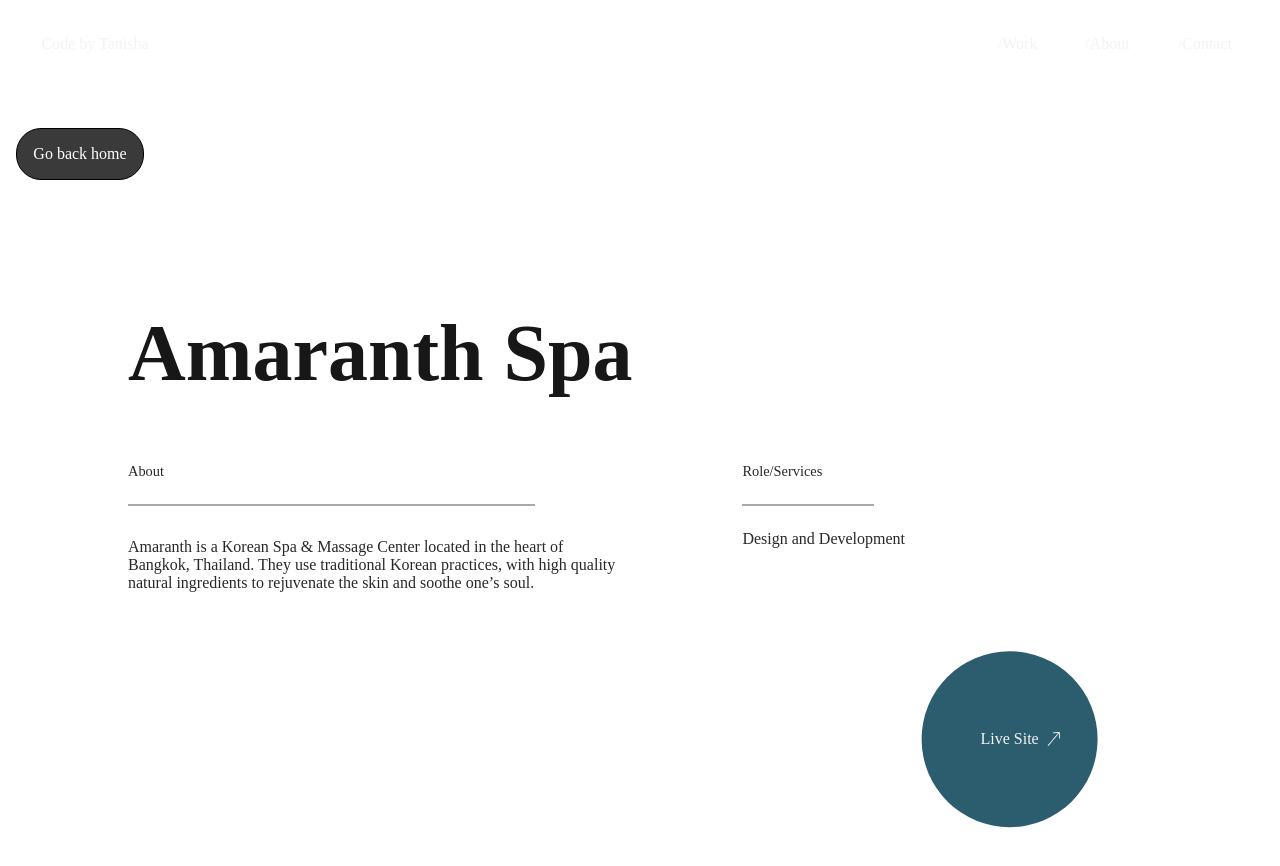
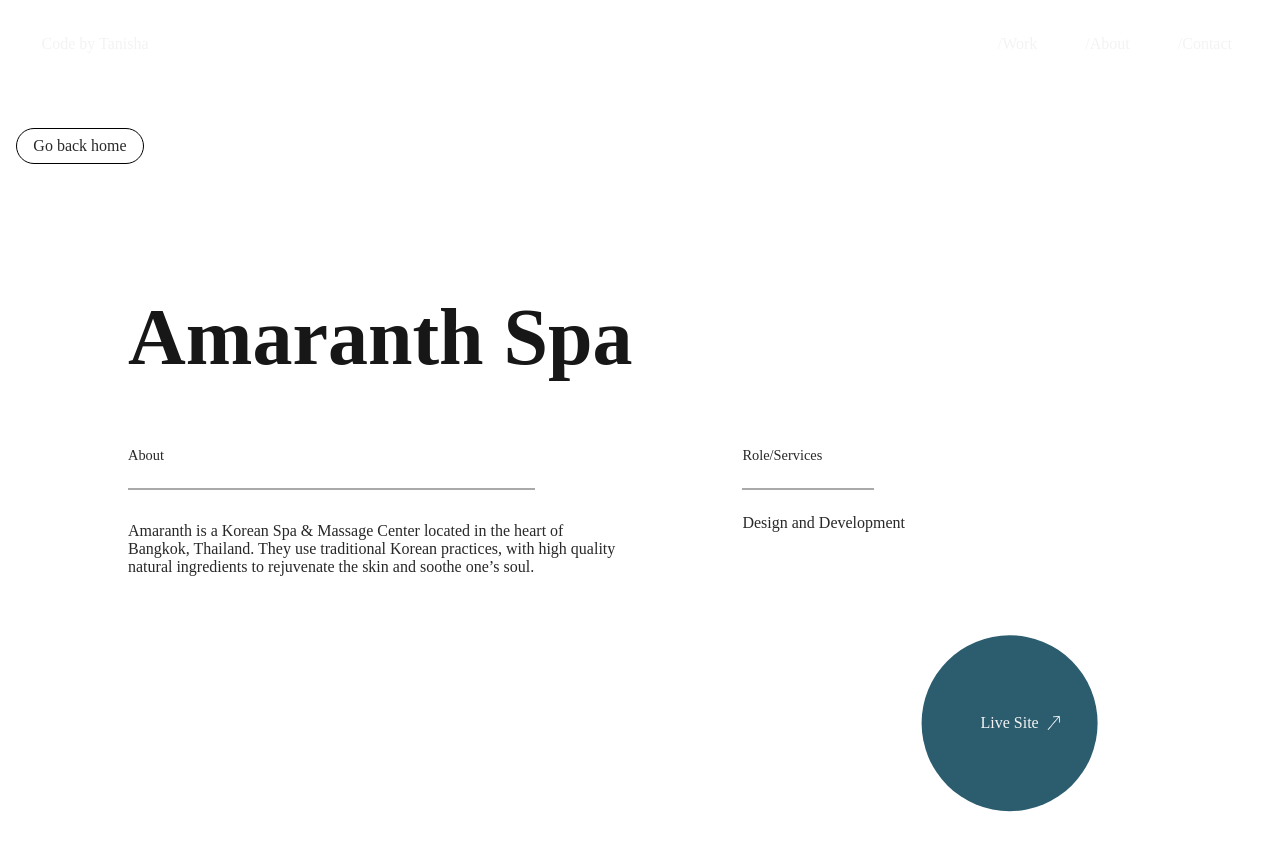
Before and after one commit to TanishaRampersad/My-Portfolio, a React (Create React App) app in the folder portfolio/: page /amaranth in a window 1280 px wide. Shown: the top 866 px of the page. Built offline with nearby package versions, Linux system fonts and the light colour scheme; a web font is replaced by a local one.

Commit message:
edited css for back to home link

```diff
--- a/portfolio/src/components/About.css
+++ b/portfolio/src/components/About.css
@@ -72,6 +72,10 @@
     justify-content: center;
     align-items: center;
     text-decoration: none;
+}
+
+#closingTag{
+    opacity:0;
 }
 
 
--- a/portfolio/src/components/About.js
+++ b/portfolio/src/components/About.js
@@ -15,14 +15,13 @@ export default function About() {
         function textAnimation() {
             const text = document.querySelector('#closingTag')
 
-           const textAnime = gsap.fromTo(text,{y:0, opacity: 0}, {y: -30, ease: 'power1.inOut', opacity:1})
+           const textAnime = gsap.to(text, {y: -30, ease: 'power1.inOut', opacity:1, duration: 2})
 
            ScrollTrigger.create({
             trigger: text,
             animation: textAnime,
             start: 'top 90%',
             end: 'top 50%',
-            scrub: 3
            })
         }
 
--- a/portfolio/src/components/Amaranth.css
+++ b/portfolio/src/components/Amaranth.css
@@ -54,17 +54,22 @@
     font-family: 'Avenir-book';
 }
 
-.home-link{
+.amaranth-home-link{
     margin-left: 1rem;
     margin-bottom: 5rem;
 }
 
-.link-to-home h1{
-    padding: 1rem 0.5rem;
+.amaranth-link-to-home{
+    text-decoration: none;
+}
+
+
+.amaranth-link-to-home h1{
+    padding: 0.5rem 0.5rem;
     position: relative;
-    border: 1px solid rgb(163, 37, 37);
-    background-color: #3a3a3a;
-    color: white;
+    border: 1px solid black;
+    background-color: /*#535a63 */ /*rgb(72, 72, 72)*/ white;
+    color: rgb(41, 41, 41);
     border-radius: 25px;
     width: 8rem;
     display: flex;
@@ -74,7 +79,7 @@
 }
 
 
-.link-to-home:focus, .link-to-home:active {
+.amaranth-link-to-home:focus, .amaranth-link-to-home:active {
     outline: none;
     text-decoration: none;
 }
@@ -85,28 +90,28 @@
 }
 
 /* Underline effect on hover and click */
-.link-to-home h1:after {
+.amaranth-link-to-home h1:after {
     content: '';
     position: absolute;
-    bottom: 0.7rem;
+    bottom: 0.4rem;
     left: 14px;
     width: 0;
     transform: translateX(-2%);
     height: 1px;
-    background-color: rgb(255, 255, 255);
+    background-color: rgb(41, 41, 41);
     transition: width 0.3s ease;
   }
 
-  .link-to-home h1:hover::after {
+  .amaranth-link-to-home h1:hover::after {
     width: 80%;
   }
 
-.home-link {
+.amaranth-home-link {
    padding-top: 7rem;
     /* color: rgb(96, 96, 96); */
 }
 
-.home-link h1{
+.amaranth-home-link h1{
     cursor: pointer !important;
 }
 
--- a/portfolio/src/components/Amaranth.js
+++ b/portfolio/src/components/Amaranth.js
@@ -285,8 +285,8 @@ export default function Amaranth() {
 
     return (
         <div className="amaranth-back smoothScrollContainer">
-            <section className="home-link">
-                <Link className="link-to-home" to="/">
+            <section className="amaranth-home-link">
+                <Link className="amaranth-link-to-home" to="/">
                     <h1>Go back home</h1>
                 </Link>
             </section>
--- a/portfolio/src/components/Contact.css
+++ b/portfolio/src/components/Contact.css
@@ -228,10 +228,11 @@ input:focus, textarea:focus, select:focus {
   }
 
 .contact-link-to-home h1{
-    padding: 1rem 0.5rem;
+    padding: 0.5rem 0.5rem;
     position: relative;
-    background-color: #535a63;
-    color: white;
+
+    color: rgb(238, 238, 238);
+    border: 1px solid rgb(238, 238, 238);
     border-radius: 25px;
     width: 8rem;
     display: flex;
@@ -251,7 +252,7 @@ input:focus, textarea:focus, select:focus {
 .contact-link-to-home h1:after {
     content: '';
     position: absolute;
-    bottom: 0.7rem;
+    bottom: 0.3rem;
     left: 14px;
     width: 0;
     transform: translateX(-2%);
--- a/portfolio/src/components/Prussian.css
+++ b/portfolio/src/components/Prussian.css
@@ -73,11 +73,11 @@ Link .button{
 }
 
 .link-to-home h1{
-    padding: 1rem 0.5rem;
+    padding: 0.5rem 0.5rem;
     position: relative;
     border: 1px solid black;
-    background-color: #3a3a3a;
-    color: white;
+    background-color: white;
+    color: rgb(41, 41, 41);
     border-radius: 25px;
     width: 8rem;
     display: flex;
@@ -97,12 +97,12 @@ Link .button{
 .link-to-home h1:after {
     content: '';
     position: absolute;
-    bottom: 0.7rem;
+    bottom: 0.4rem;
     left: 14px;
     width: 0;
     transform: translateX(-2%);
     height: 1px;
-    background-color: rgb(255, 255, 255);
+    background-color: rgb(41, 41, 41);
     transition: width 0.3s ease;
   }
 
```
